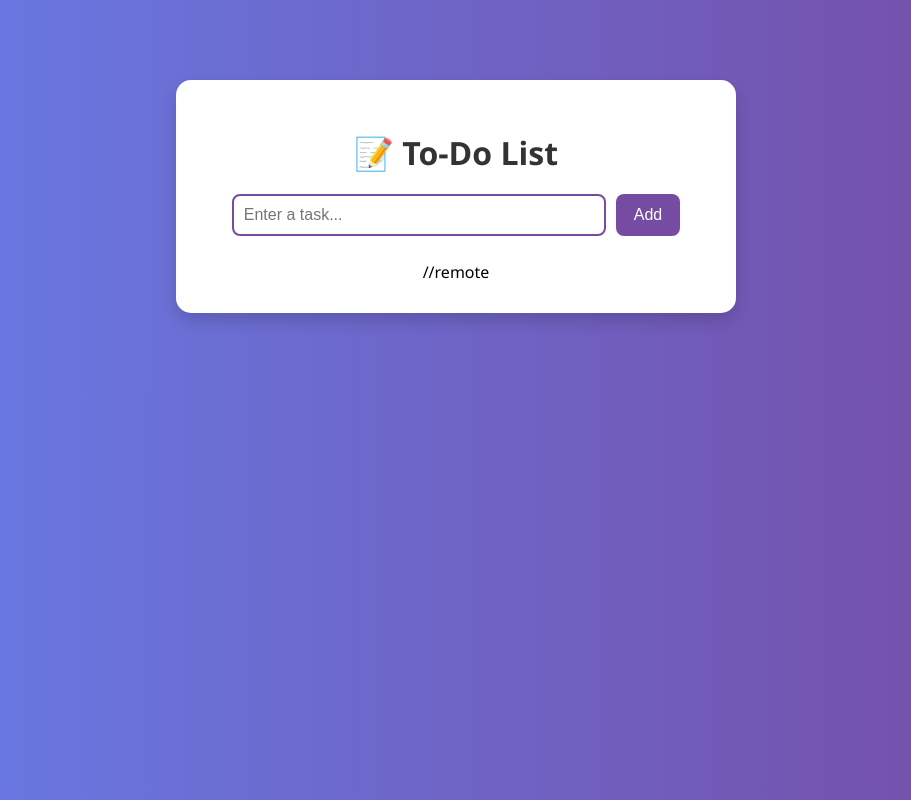
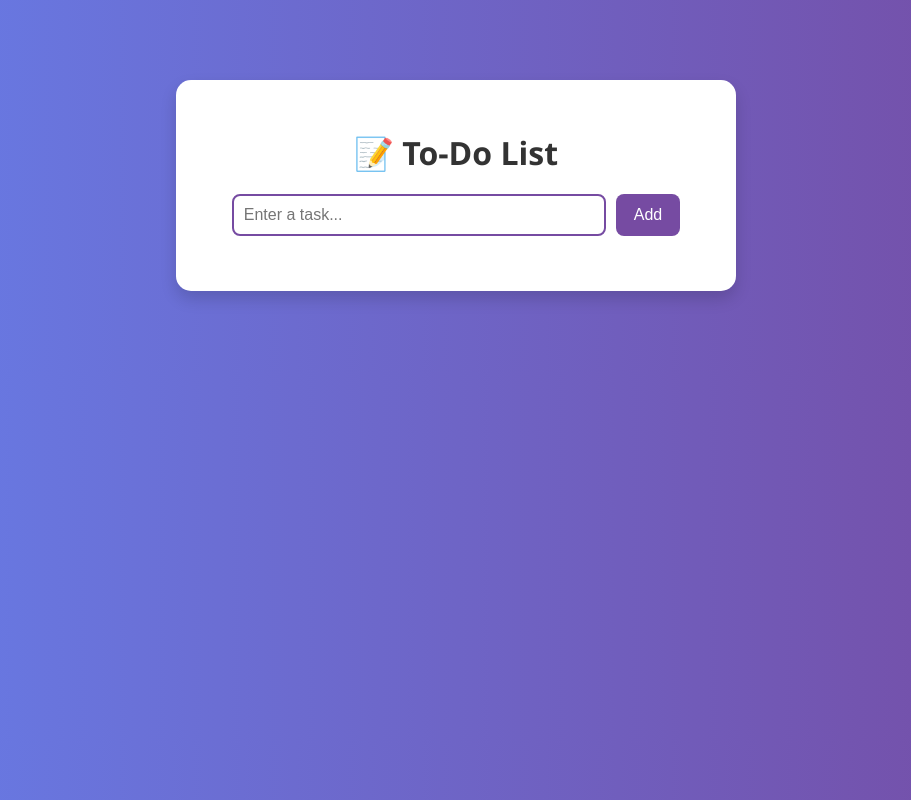
Before and after one commit to mdk018/todo-app, a React (Create React App) app: page / in a window 1280 px wide. Shown: the whole page, without its empty margins (184-1095 px from the left). Built offline with nearby package versions, Linux system fonts and the light colour scheme.

Commit message:
removed kachra

```diff
--- a/src/App.js
+++ b/src/App.js
@@ -51,7 +51,6 @@ function App() {
         ))}
       </ul>
 
-      //remote
     </div>
   );
 }
```
